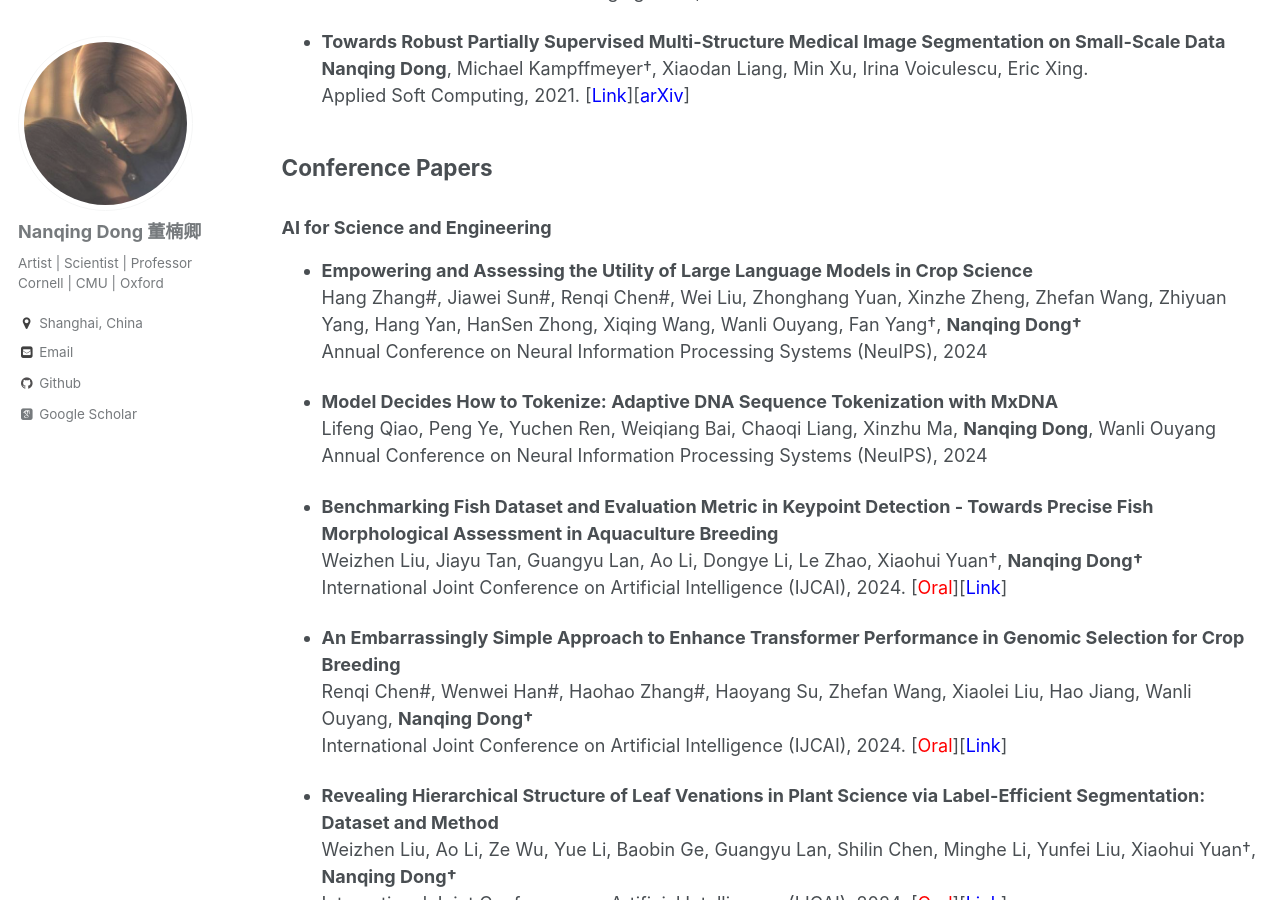
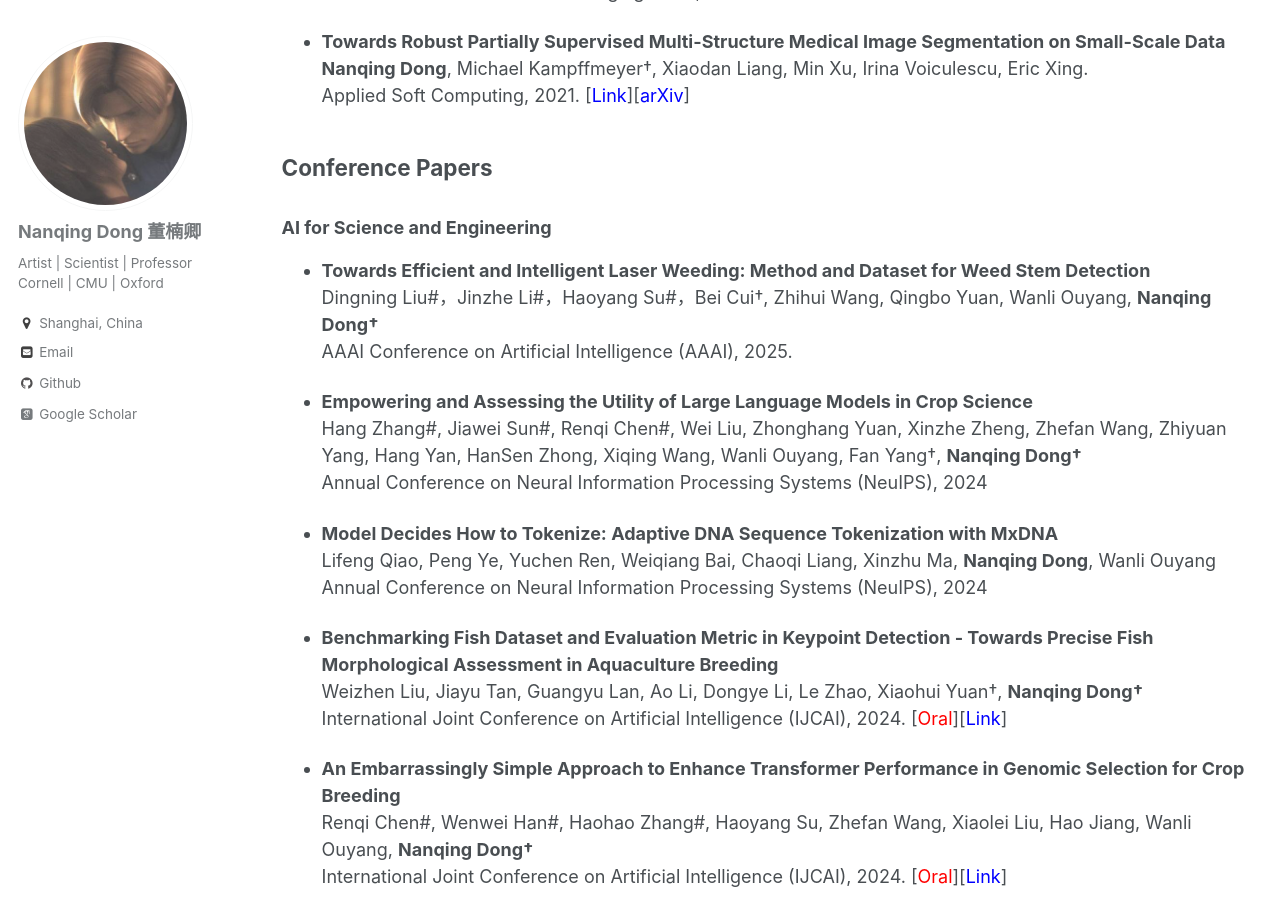
Before and after one commit to eveningdong/eveningdong.github.io, a Jekyll site: the page built from _pages/publication.md, in a window 1280 px wide and 900 px high, scrolled down 2249 px. Built offline with Jekyll 4.4.1, drawn with Linux system fonts in a browser that asks for light colours; some web fonts are replaced.

Commit message:
Update publication.md

```diff
--- a/_pages/publication.md
+++ b/_pages/publication.md
@@ -81,6 +81,10 @@ author_profile: true
 
 ## Conference Papers
 ### AI for Science and Engineering
+* **Towards Efficient and Intelligent Laser Weeding: Method and Dataset for Weed Stem Detection**
+  Dingning Liu#，Jinzhe Li#，Haoyang Su#，Bei Cui†, Zhihui Wang, Qingbo Yuan, Wanli Ouyang, **Nanqing Dong†**
+  AAAI Conference on Artificial Intelligence (AAAI), 2025.
+
 * **Empowering and Assessing the Utility of Large Language Models in Crop Science**
   Hang Zhang#, Jiawei Sun#, Renqi Chen#, Wei Liu, Zhonghang Yuan, Xinzhe Zheng, Zhefan Wang, Zhiyuan Yang, Hang Yan, HanSen Zhong, Xiqing Wang, Wanli Ouyang, Fan Yang†, **Nanqing Dong†**
   Annual Conference on Neural Information Processing Systems (NeuIPS), 2024
```
